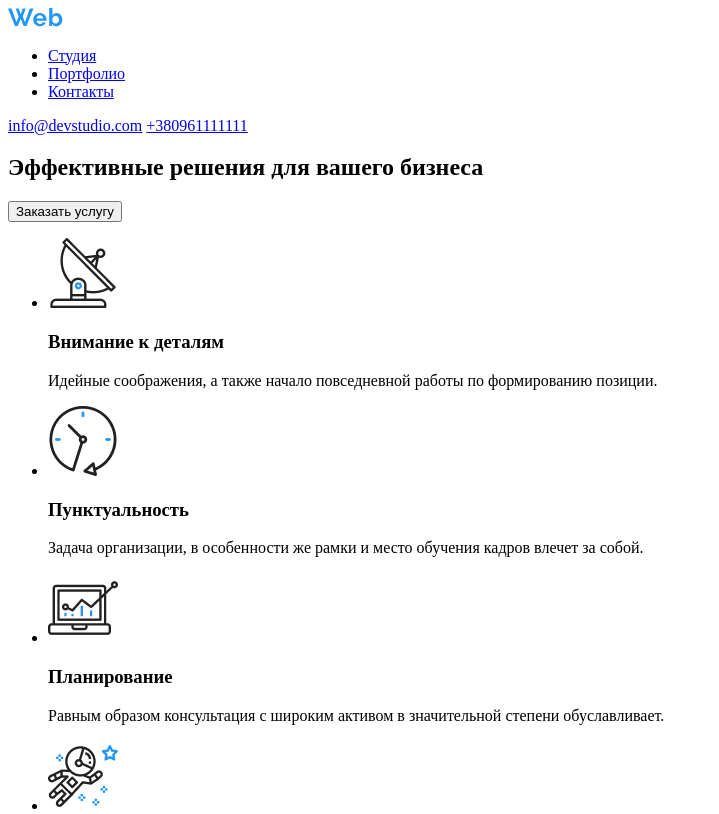
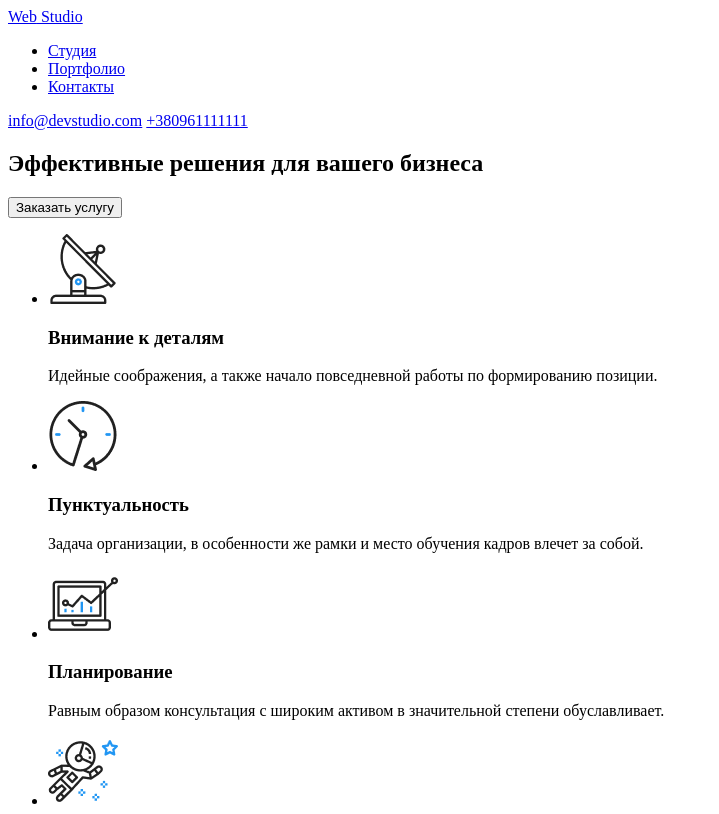
Before and after one commit to an-gato/goit-markup-hw-01, a plain HTML site: page index.html in a window 1280 px wide. Shown: the top 814 px of the page, without its empty margins (0-719 px from the left). Drawn offline with Linux system fonts and the light colour scheme.

Commit message:
Update index.html

```diff
--- a/index.html
+++ b/index.html
@@ -8,9 +8,9 @@
 <body>
     <header>
         <nav>
-          <a href="./index.html">
-          <img src="./logo/WebStudio.svg" alt="" width="141">
-        </a>
+          <a href="./index.html" class="logo">
+            <span class="Web">Web</span> Studio
+          </a>
           <ul>
             <li><a href="./ссылка/link1.svg">Студия</a>
             </li>
@@ -184,8 +184,9 @@
   <footer>
     <div>
        <div>
-        <a href="./index.html">
-          <img src="./logo/WebStudio.svg" alt="" width="141"></a>
+        <a href="./index.html" class="logo">
+          <span class="Web">Web</span> Studio
+        </a>
         </div>
        <address>
           <ul>
```
